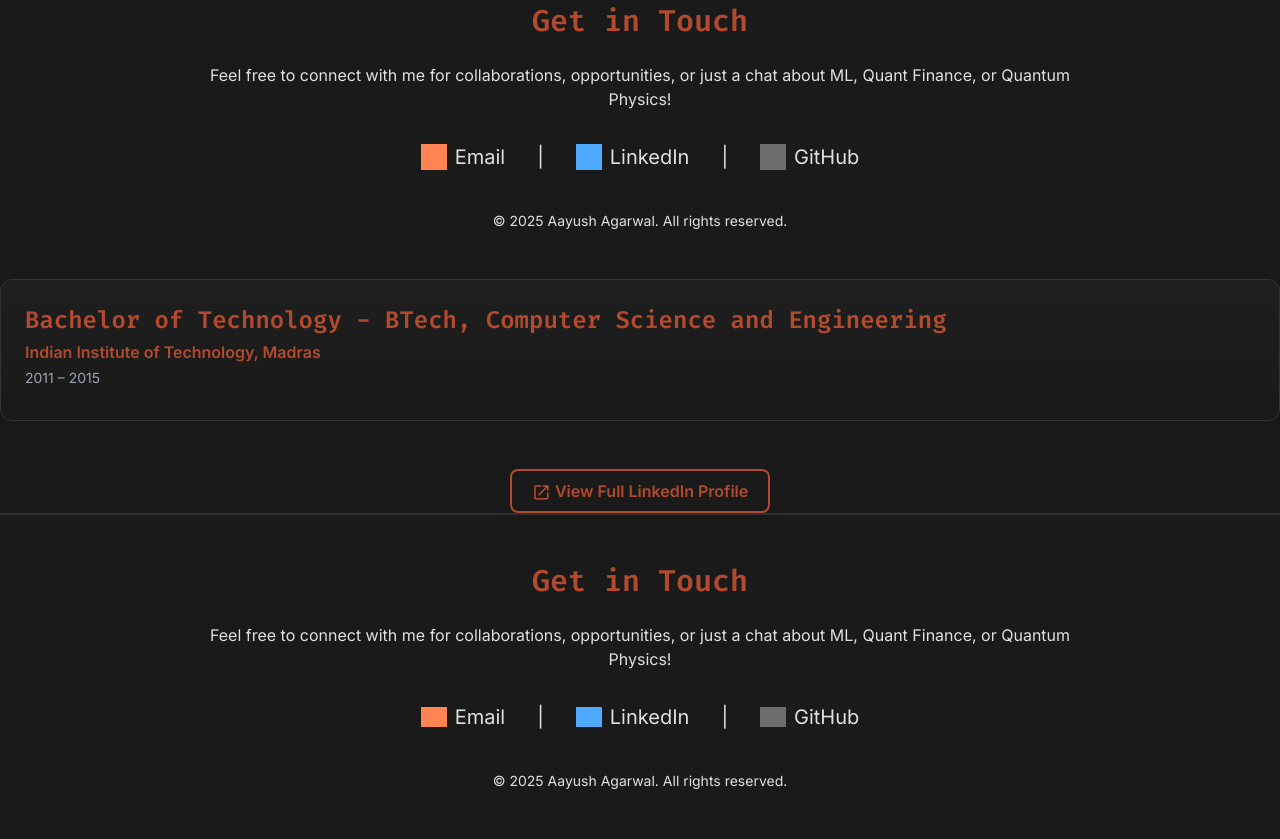
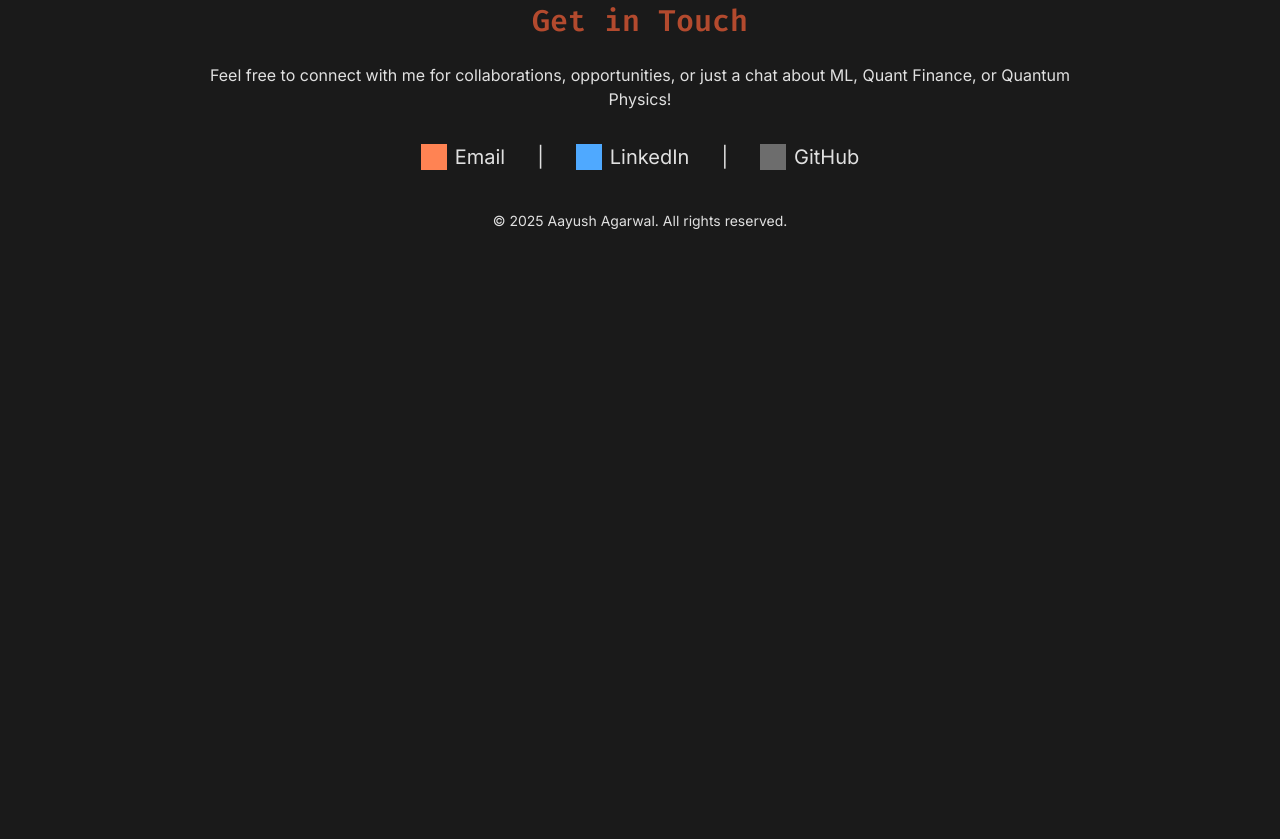
Before and after one commit to ayush2991/ayush2991.github.io, a plain HTML site: page index.html in a window 1280 px wide. Shown: the part 5520-6359 px from the top of the page. After the commit the page ends 5799 px from the top, so only its background shows below. Drawn offline with nearby package versions, Linux system fonts and the light colour scheme; grey boxes are pictures that could not be loaded.

Commit message:
Remove extraneous code from erge conflict

```diff
--- a/index.html
+++ b/index.html
@@ -461,54 +461,3 @@
     <script src="script.js"></script>
 </body>
 </html>
-                <!-- IIT Madras -->
-                <div class="education-entry">
-                    <div class="p-6">
-                        <h3 class="education-degree text-2xl font-semibold mb-1">Bachelor of Technology - BTech, Computer Science and Engineering</h3>
-                        <div class="education-school text-rust font-semibold mb-1">Indian Institute of Technology, Madras</div>
-                        <div class="education-years text-gray-400 mb-2 text-sm">2011 – 2015</div>
-                    </div>
-                </div>
-            </div>
-            <div class="text-center mt-12">
-                <a href="https://www.linkedin.com/in/ayush2991/" target="_blank" rel="noopener" class="project-btn-outline inline-block">
-                    <span class="material-icons align-middle" style="font-size:1.2em;vertical-align:middle;">open_in_new</span>
-                    View Full LinkedIn Profile
-                </a>
-            </div>
-        </div>
-    </section>
-
-    <!-- Footer -->
-    <footer id="contact" class="section-container py-12 px-8 text-center border-t-2 border-gray-800">
-        <div class="max-w-4xl mx-auto">
-            <h2 class="text-3xl font-bold mb-6 text-rust">Get in Touch</h2>
-            <p class="mb-8">
-                Feel free to connect with me for collaborations, opportunities, or just a chat about ML, Quant Finance, or Quantum Physics!
-            </p>
-            <div class="flex flex-wrap justify-center gap-8 text-xl items-center mb-6">
-                <a href="mailto:ayush2991@gmail.com" class="hover:text-rust transition duration-300 flex items-center gap-2" aria-label="Email">
-                    <img src="https://cdn.jsdelivr.net/npm/simple-icons@v11/icons/maildotru.svg" alt="Email" width="26" height="26" style="filter: invert(40%) sepia(80%) saturate(400%) hue-rotate(330deg);" />
-                    Email
-                </a>
-                <span>|</span>
-                <a href="https://linkedin.com/in/ayush2991" target="_blank" rel="noopener noreferrer" class="hover:text-rust transition duration-300 flex items-center gap-2" aria-label="LinkedIn">
-                    <img src="https://cdn.jsdelivr.net/npm/simple-icons@v11/icons/linkedin.svg" alt="LinkedIn" width="26" height="26" style="filter: invert(40%) sepia(80%) saturate(400%) hue-rotate(170deg);" />
-                    LinkedIn
-                </a>
-                <span>|</span>
-                <a href="https://github.com/ayush2991" target="_blank" rel="noopener noreferrer" class="hover:text-rust transition duration-300 flex items-center gap-2" aria-label="GitHub">
-                    <img src="https://cdn.jsdelivr.net/npm/simple-icons@v11/icons/github.svg" alt="GitHub" width="26" height="26" style="filter: invert(80%) sepia(0%) saturate(0%) hue-rotate(0deg);" />
-                    GitHub
-                </a>
-            </div>
-            <p class="mt-10 text-sm flex items-center justify-center gap-2">
-                &copy; 2025 Aayush Agarwal. All rights reserved.
-            </p>
-        </div>
-    </footer>
-
-    <!-- Only keep script.js -->
-    <script src="script.js"></script>
-</body>
-</html>
```
